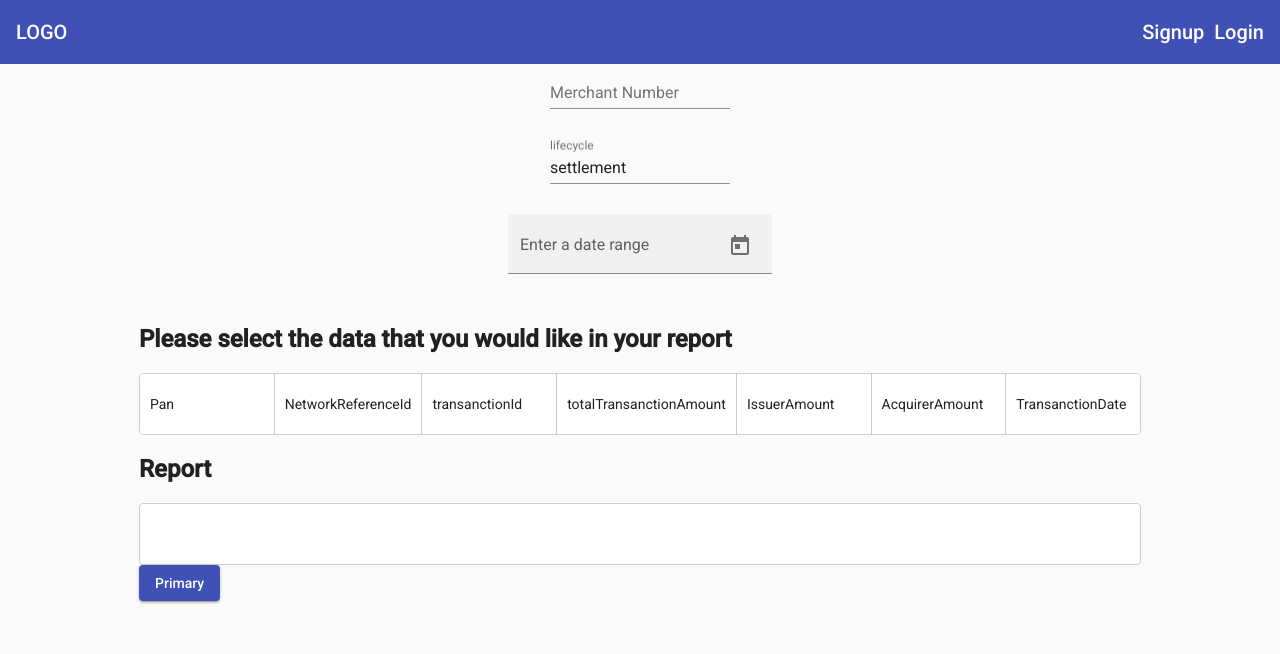
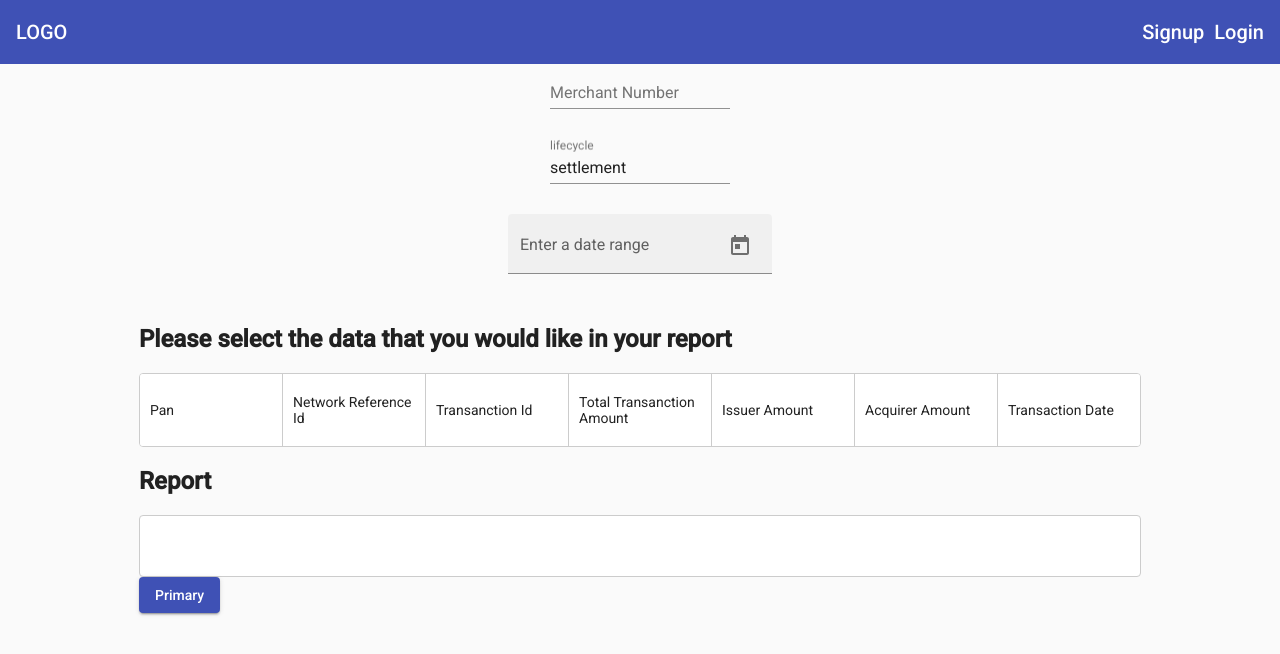
Before and after one commit to shytownish/raven-partners-ui-, an Angular app: page / in a window 1280 px wide. Shown: the top 654 px of the page. Built offline with nearby package versions, Linux system fonts and the light colour scheme.

Commit message:
mock results

```diff
--- a/src/app/data-list.service.ts
+++ b/src/app/data-list.service.ts
@@ -1,17 +1,40 @@
+import {Item} from "./welcome/display/data";
 
 
 export class DataListService{
-  todo = [
-    'Pan',
-    'NetworkReferenceId',
-    'transanctionId',
-    'totalTransanctionAmount',
-    'IssuerAmount',
-    'AcquirerAmount',
-    'TransanctionDate'
+
+  displayMap:Item[] = [
+    {
+      display: "Pan",
+      data: "Pan"
+    },
+    {
+      display: "Network Reference Id",
+      data: 'networkReferenceId'
+    },
+    {
+      display: "Transanction Id",
+      data: "transactionId"
+    },
+    {
+      display: "Total Transaction Amount",
+      data: 'totalTransanctionAmount',
+    },
+    {
+      display: "Issuer Amount",
+      data: "issuerAmount"
+    },
+    {
+      display: "Acquirer Amount",
+      data: "AcquirerAmount"
+    },
+    {
+      display: "Transaction date",
+      data: "transactiondate"
+    }
   ];
 
-  public getList():string[]{
-    return this.todo;
+  public getList():Item[]{
+    return this.displayMap;
   }
 }
--- a/src/app/welcome/display/display.component.ts
+++ b/src/app/welcome/display/display.component.ts
@@ -1,5 +1,5 @@
 import {Component, Input, OnInit} from '@angular/core';
-import {RowObject} from "./data";
+import {Result} from "./data";
 
 @Component({
   selector: 'app-display',
@@ -9,7 +9,7 @@ import {RowObject} from "./data";
 export class DisplayComponent implements OnInit {
 
   @Input() dataList;
-  @Input() objects:RowObject[];
+  @Input() objects:Result[];
 
   constructor() { }
 
--- a/src/app/welcome/welcome.component.ts
+++ b/src/app/welcome/welcome.component.ts
@@ -4,7 +4,7 @@ import {MatDatepickerInputEvent} from "@angular/material/datepicker";
 import {NgForm} from "@angular/forms";
 import {DataListService} from "../data-list.service";
 import {HttpClient} from "@angular/common/http";
-import {RowObject} from "./display/data";
+import {Item, Result, RowObject} from "./display/data";
 import {Body, settlement} from "./body";
 
 @Component({
@@ -18,14 +18,16 @@ export class WelcomeComponent implements OnInit {
   endDate:string;
   merchNbr:string;
   value = 'settlement';
+  displayMap:Item[];
 
   todo = [
     'Pan',
-    'NetworkReferenceId',
-    'transanctionId',
-    'totalTransanctionAmount',
-    'IssuerAmount',
-    'AcquirerAmount'
+    'Network Reference Id',
+    'Transanction Id',
+    'Total Transanction Amount',
+    'Issuer Amount',
+    'Acquirer Amount',
+    "Transaction Date"
   ];
 
   done = [
@@ -33,39 +35,16 @@ export class WelcomeComponent implements OnInit {
   ];
 
 
- rowsResult:RowObject[] = [
-
-   { items: [
-       {
-         display: 'TextToDisplay',
-         dataDisplay: "dataToDisplay"
-       },
-       {
-         display: 'TextToDisplay2',
-         dataDisplay: "dataToDisplay2"
-       }
-     ]},
-
-   { items: [
-     {
-     display: 'TextToDisplay',
-     dataDisplay: "dataToDisplay"
-   },
-     {
-       display: 'TextToDisplay2',
-       dataDisplay: "dataToDisplay2"
-     }]}
-
- ];
+  rowsResult:Result[];
 
   dateEvents: string[] = [];
   display:boolean;
 
 
   constructor(private datalist: DataListService, private http: HttpClient) {
-    this.todo = datalist.getList();
     this.display = false;
-
+    this.merchNbr = "";
+    this.displayMap = datalist.getList();
   }
 
   ngOnInit(): void {
@@ -86,21 +65,58 @@ export class WelcomeComponent implements OnInit {
   addEvent(type: string, event: MatDatepickerInputEvent<Date>) {
     this.dateEvents.push(`${type}: ${event.value}`);
   }
+  getOrder():string[]{
+    let fo:string[] = [];
 
+    this.done.forEach((x)=>{
+     let i =  this.displayMap.find((y)=>{
+        return y.display === x;
+      })
+      fo.push(i.data);
+    })
+
+    return fo;
+  }
   onSubmit(form: NgForm) {
+    if(form.value.endDate){
+      this.startDate = form.value.enddate.toJSON()
+      this.endDate = form.value.startdate.toJSON()
+    }
+    else{
+      this.startDate = "";
+      this.endDate = "";
+    }
 
-   this.startDate = form.value.enddate.toJSON()
-    this.endDate = form.value.startdate.toJSON()
-
-    console.log(form.value);
     console.log(JSON.stringify(this.getBody()));
 
-    this.http.post("", JSON.stringify(this.getBody())).subscribe(response=>{
-      console.log(response)
-    })
+    // this.http.post("", JSON.stringify(this.getBody())).subscribe(response=>{
+    //   console.log(response)
+    // })
+      this.rowsResult = [
+        {
+          Pan: "PanNumber",
+          networkReferenceId: "NetworkreferenceId",
+          transactionId: "transactionId",
+          totalTransanctionAmount: "totalTransanctionAmount",
+          issuerAmount: "issuer amount",
+          AcquirerAmount: "AcquirerAmount",
+          transactiondate: "transanctionDate"
+        },
+        {
+          Pan: "PanNumber2",
+          networkReferenceId: "NetworkreferenceId2",
+          transactionId: "transactionId2",
+          totalTransanctionAmount: "totalTransanctionAmount2",
+          issuerAmount: "issuer amount2",
+          AcquirerAmount: "AcquirerAmount2",
+          transactiondate: "transanctionDate2"
+        }
+      ]
+
 
     this.display= true;
   }
+
 
   getBody():Body{
     let obj: Body;
@@ -115,7 +131,7 @@ export class WelcomeComponent implements OnInit {
     };
 
     obj = {
-      order : this.done,
+      order : this.getOrder(),
       lifecycle: [ "settlement"],
       scope: ["eventPayload", "eventHeader", "dictionary", "governingAgreement"],
       userProfile : {
```
Also changed, not shown: src/app/welcome/display/data.ts (+12 -2 lines).
